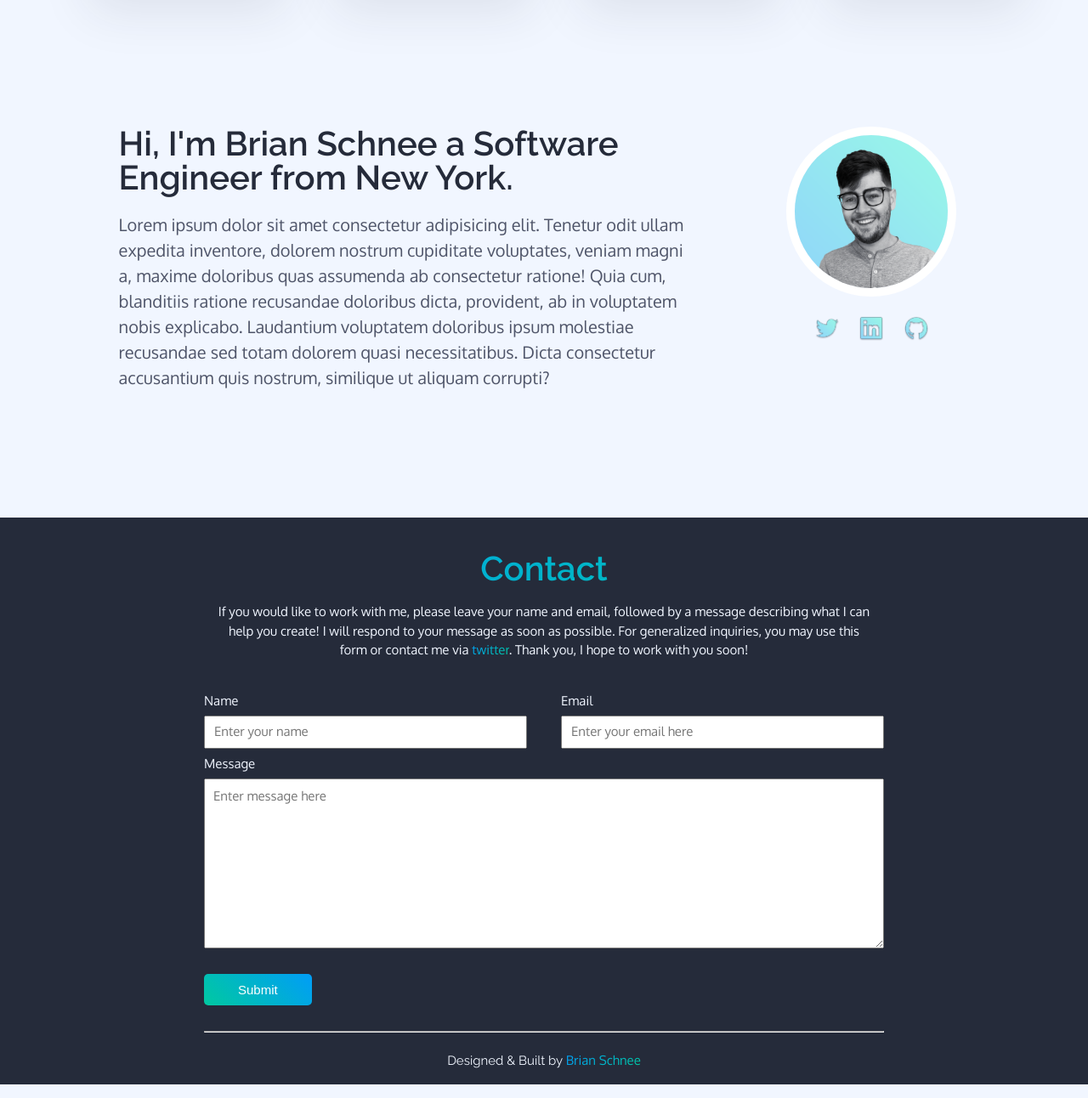
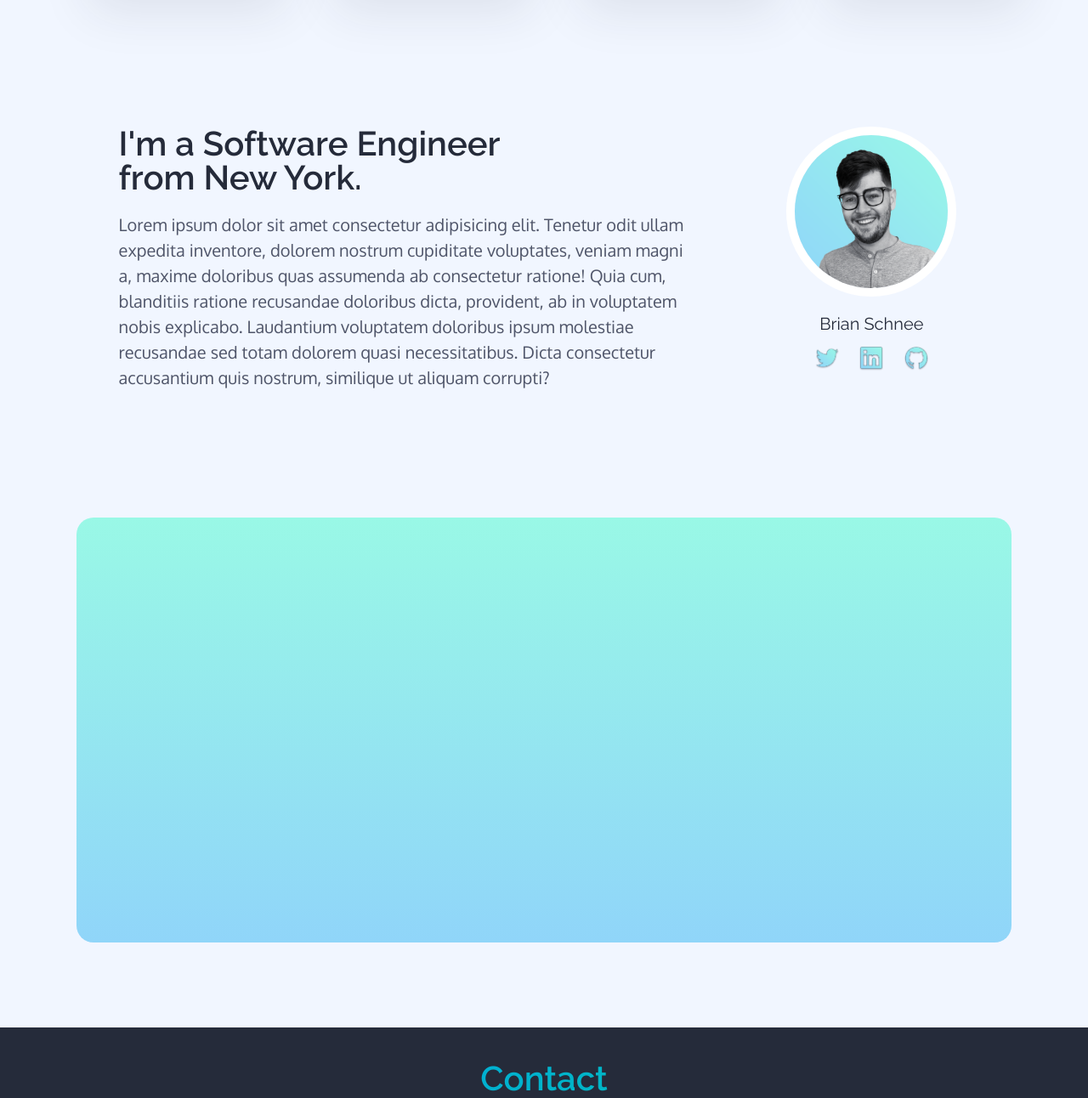
Before and after one commit to schneedotdev/portfolio, a plain HTML site: page index.html in a window 1280 px wide. Shown: the part 1278-2570 px from the top of the page at 85% size. Drawn offline with Linux system fonts and the light colour scheme.

Commit message:
minor changes

```diff
--- a/css/style.css
+++ b/css/style.css
@@ -369,8 +369,6 @@ h2 {
     }
 }
 
-
-
 /*
 ----------------- Services -----------------
 */
@@ -440,11 +438,7 @@ h2 {
 .about-container {
     display: flex;
     justify-content: space-around;
-    margin-top: 10rem;
-    margin-bottom: 10rem;
-    /* height: 50rem; */
-    /* background: linear-gradient(#99f8e6, #90d5f9); */
-    border-radius: 2rem;
+    margin: 10rem 0;
 }
 
 .about-text,
@@ -462,6 +456,17 @@ h2 {
 
 .about-title {
     margin-bottom: 2rem;
+    animation: about-grow 3s;
+}
+
+@keyframes about-grow {
+    0% {
+        font-size: 2rem;
+    }
+
+    100% {
+        font-size: 4rem;
+    }
 }
 
 .about-info {
@@ -479,12 +484,41 @@ h2 {
     border-radius: 50%;
     border: 1rem solid white;
     margin-bottom: 2rem;
+    animation: turn-in 3s;
 }
+
+@keyframes turn-in {
+    0% {
+        transform: rotate(25deg);
+    }
+
+    100% {
+        transform: rotate(0deg);
+    }
+}
+
+.about-image-title {
+    font-size: 2rem;
+    margin-bottom: 1.5rem;
+}
+
 
 .logo {
     margin: 0 1rem;
     width: 3rem;
     height: 3rem;
+}
+
+/*
+----------------- Work -----------------
+*/
+
+
+.work-container {
+    height: 50rem;
+    background: linear-gradient(#99f8e6, #90d5f9);
+    border-radius: 2rem;
+    margin: 10rem 0;
 }
 
 /*
--- a/index.html
+++ b/index.html
@@ -103,14 +103,15 @@
         </section>
     </section>
 
-    <section class="about">
-        <div class="about-container spacing">
+    <section class="about spacing">
+        <div class="about-container">
             <div class="about-text">
-                <h2 class="about-title">Hi, I'm Brian Schnee a Software Engineer from New York.</h2>
+                <h2 class="about-title">I'm a Software Engineer<br>from New York.</h2>
                 <p class="about-info">Lorem ipsum dolor sit amet consectetur adipisicing elit. Tenetur odit ullam expedita inventore, dolorem nostrum cupiditate voluptates, veniam magni a, maxime doloribus quas assumenda ab consectetur ratione! Quia cum, blanditiis ratione recusandae doloribus dicta, provident, ab in voluptatem nobis explicabo. Laudantium voluptatem doloribus ipsum molestiae recusandae sed totam dolorem quasi necessitatibus. Dicta consectetur accusantium quis nostrum, similique ut aliquam corrupti?</p>
             </div>
             <div class="about-image">
                 <img id="brian-image" src="assets/images/about-brian.png" alt="image of brian schnee">
+                <h3 class="about-image-title">Brian Schnee</h3>
                 <div class="logos">
                     <a href="https://www.linkedin.com/in/brian-schnee-dev/" target="_blank"><img class="logo" src="assets/logos/twitter.png" alt="twitter logo"></a>
                     <a href="https://twitter.com/BrianSchneeDev" target="_blank"><img class="logo" src="assets/logos/linkedin.png" alt="linkedIn logo"></a>
@@ -120,7 +121,8 @@
         </div>
     </section>
 
-    <section class="work">
+    <section class="work spacing">
+        <div class="work-container">
             <div class="">
                 <div class=""></div>
                 <div class=""></div>
@@ -130,6 +132,7 @@
                 <div class=""></div>
                 <div class=""></div>
                 <div class=""></div>
+            </div>
         </div>
     </section>
 
@@ -168,7 +171,7 @@
     </section>
 
     <footer class="footer">
-        <h4 class="page-author">Designed & Built by <a class="author gradient-text" href="https://twitter.com/BrianSchneeDev" target="_blank"><span>Brian Schnee</span></a></h4>
+        <h4 class="page-author">Design inspired by <a href="https://mariamarin.webflow.io/" target="_blank"><span class="gradient-text">Maria Marin's Displayer Layout</span></a>. Codebase entirely produced and built by <a class="author gradient-text" href="https://twitter.com/BrianSchneeDev" target="_blank"><span>Brian Schnee</span></a></h4>
     </footer>
 
     <script type="text/javascript" src="js/main.js"></script>
```
Lines whose indentation alone changed are shown as unchanged.
